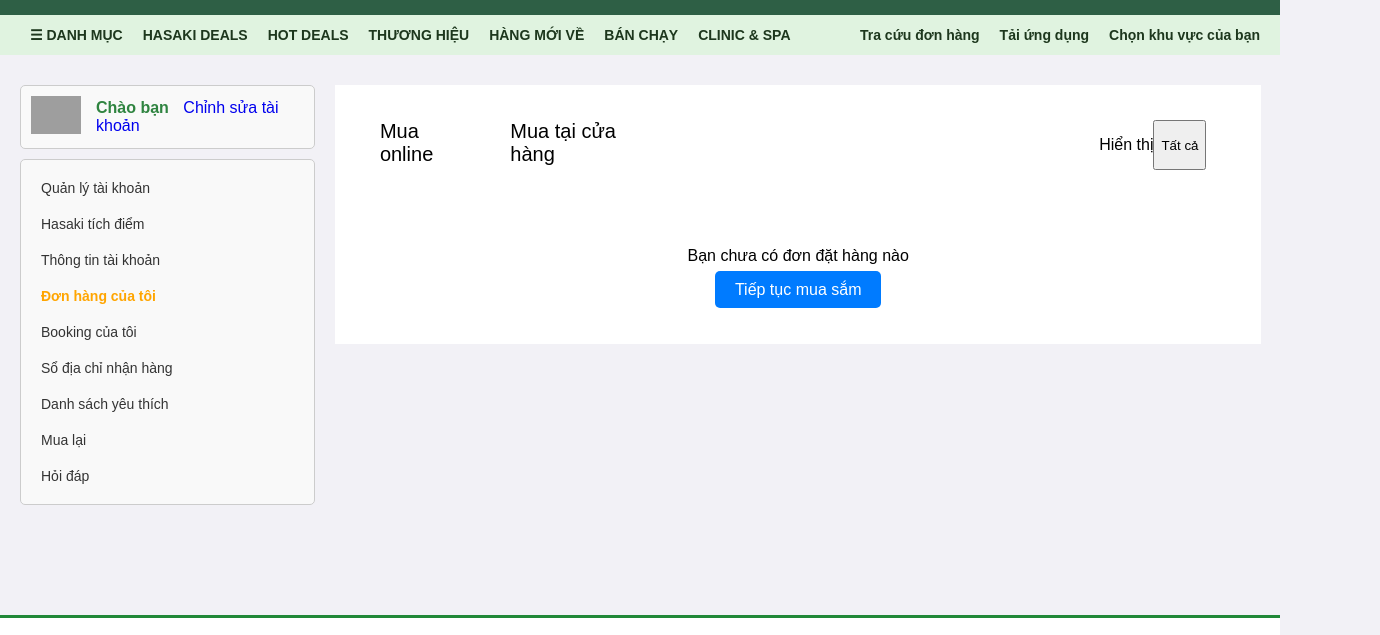
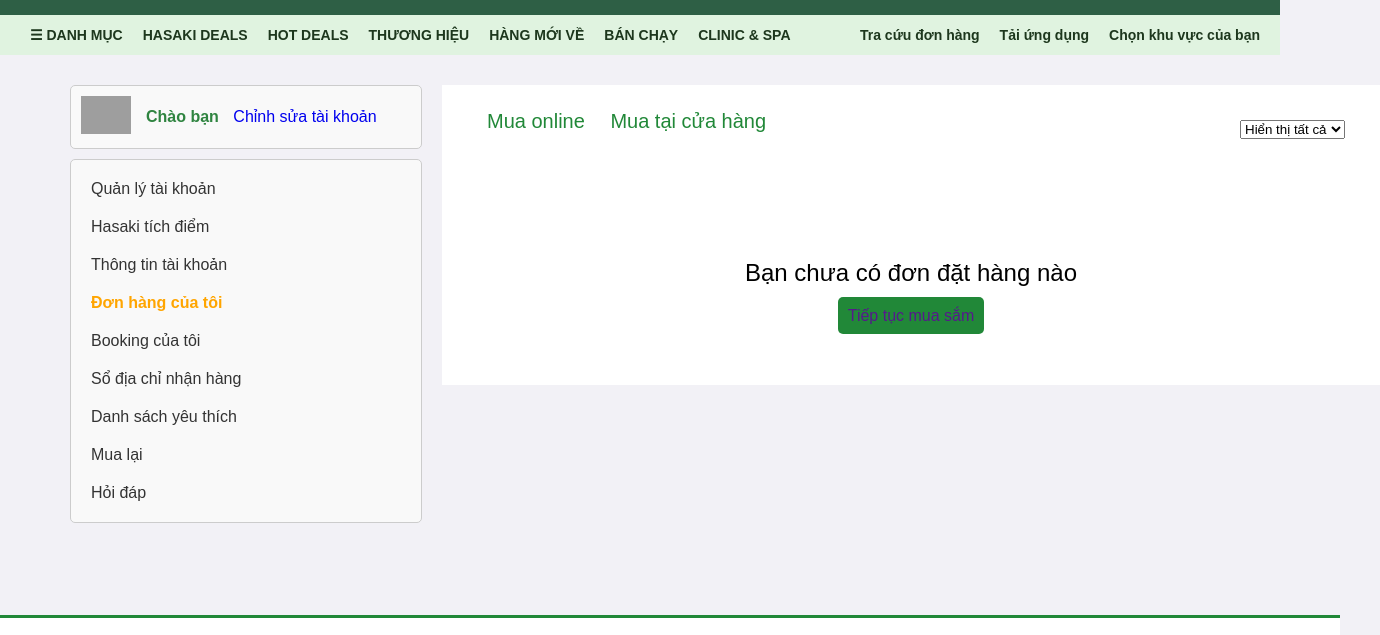
Before and after one commit to thanhthanh123vn/WebBanMyPham, a website: page index/qldonhang.html in a window 1280 px wide. Shown: the part 145-780 px from the top of the page, 1380 px wide, since content can reach past the window. Drawn offline with Linux system fonts and the light colour scheme; grey boxes are pictures that could not be loaded.

Commit message:
update-qltk

```diff
--- a/css/qldonhang.css
+++ b/css/qldonhang.css
@@ -453,7 +453,7 @@ body {
 #session-body {
     height: 500px;
     padding: 20px;
-    width: 100%;
+
 }
 
 .container-body {
@@ -465,10 +465,12 @@ body {
 .body-left {
     float: left;
     width: 30%;
+
 }
 
 .content-left {
     margin-bottom: 20px;
+    margin-left: 50px;
 }
 
 .content-icon {
@@ -520,8 +522,7 @@ a:hover {
     text-decoration: none;
     color: #333;
     padding: 10px;
-    transition: background-color 0.3s;
-    font-size: 14px;
+    font-size: 16px;
 }
 
 .item_menu_profile:hover {
@@ -536,93 +537,67 @@ a:hover {
 .body-right {
     float: right;
     width: 70%;
+
 }
 
 .content-right {
-    padding: 10px 20px 20px 20px;
     background: #fff;
-    margin-bottom: 0;
-    width: 90%;
-    float: left;
+    width: 100%;
     margin: 10px 20px;
+    height: 300px;
 }
 
 .content-box {
 
+    height: 100px;
     padding: 15px;
     border-radius: 5px;
-    display: flex;
+
 }
 .title {
-    width: 60%;
-    display: flex;
-    align-items: center;
-    margin-bottom: 15px;
-
+    float: left;
+    font-size: 20px;
+    margin-bottom: 20px;
+    padding: 10px 20px;
+    justify-content: space-between;
 }
 
 .item_donhang,
 .item_donhang1 {
     text-decoration: none;
-    margin-right: 15px;
     padding: 10px;
-    color: black;
-   font-size: 20px ;
+    color:#218838;
 }
-
-.item_donhang:hover,
-.item_donhang1:hover {
-    color:#218838;
+.menu-day{
+   float: right;
+   padding: 20px;
 
 }
+.menu-day option{
+   font-size: 16px;
+   padding: -10px 10px;
 
-.view {
-    text-align: right;
-    float: right;
-    justify-content:flex-end;
-    margin-top: 10px;
-    margin-left: 20px;
-    margin-right: 20px;
 }
-.abc{
+#content-list{
     display: flex;
     justify-content: center;
-    position: absolute;
-    right: 0;
+    text-align: center;
 }
-#content-list {
-    display: flex;
-    justify-content: center;
-    align-items: center;
-    text-align: center;
-    height: 100%;
+.txt{
+    margin-bottom: 20px;
+    margin-top: 20px;
 }
-.menu {
-    position: relative;
-    margin-left: 15px;
+.txt .txt_18{
+    margin-bottom: 20px;
+    font-size: 24px;
 }
-
-.dropdown-menu {
-    min-width: 100px;
-}
-
-.txt {
-    padding: 25px 0;
-}
-
-.btn_site_3 {
-    background-color: #007bff;
-    color: white;
-    padding: 10px 20px;
+.txt a {
+    background-color: #218838;
+    border: none;
+    padding: 10px;
+    border-radius: 5px;
+    cursor: pointer;
     text-decoration: none;
-    border-radius: 5px;
-    transition: background-color 0.3s;
-
-}
-
-.btn_site_3:hover {
-    background-color: #0056b3;
-    /* Darker background on hover */
 }
 
 #session-footer {
@@ -865,3 +840,8 @@ footer {
     margin-right: 5px;
     margin-left: 10px;
 }
+.container{
+    width: 1340px;
+    margin-left: auto;
+    margin-right: auto;
+}
--- a/index/qldonhang.html
+++ b/index/qldonhang.html
@@ -159,7 +159,7 @@
             </div>
         </header>
         <div id="session-body">
-            <div class="container-body">
+            <div class="container">
                 <div class="body-left">
                     <div class="content-left">
                         <div class="content-icon">
@@ -190,7 +190,7 @@
                         </div>
                     </div>
                 </div>
-                <div class="body-rihgt">
+                <div class="body-right">
                     <div class="content-right">
                         <div class="content-box">
                             <div class="title">
@@ -198,35 +198,24 @@
                                 <a href="/sales/order/history/?type=offline" title="Mua tại cửa hàng"
                                     class="item_donhang1">Mua tại cửa hàng</a>
                             </div>
-                            <div class="view">
-                                <div class="menu">
-                                    <div class="abc">
-                                    <p>Hiển thị</p>
-                                    <button class="btn">Tất cả</button>
-                                    </div>
-                                    <ul class="dropdown-menu" aria-labelledby="dropdownMenu1" style="left: auto;">
-                                        <li class="active"><a href="javascript:;" data-filter_time=""
-                                                class="_order_filler_times">Tất cả</a></li>
-                                        <li class=""><a href="javascript:;" class="_order_filler_times"
-                                                data-filter_time="last_day">Trong 1 ngày</a></li>
-                                        <li class=""><a href="javascript:;" class="_order_filler_times"
-                                                data-filter_time="last_week">Trong 1 tuần</a></li>
-                                        <li class=""><a href="javascript:;" class="_order_filler_times"
-                                                data-filter_time="last_month">Trong 1 tháng</a></li>
-                                        <li class=""><a href="javascript:;" class="_order_filler_times"
-                                                data-filter_time="last_month_three">Trong 3 tháng</a></li>
-                                        <li class=""><a href="javascript:;" class="_order_filler_times"
-                                                data-filter_time="last_month_six">Trong 6 tháng</a></li>
-                                        <li class=""><a href="javascript:;" class="_order_filler_times"
-                                                data-filter_time="last_year">Trong 1 năm</a></li>
-                                    </ul>
-                                </div>
+
+                            <div class="menu-day">
+                                <select id="view" required>
+                                    <option value="">Hiển thị tất cả</option>
+                                    <option value="1day">Trong 1 ngày</option>
+                                    <option value="1tuan">Trong 1 tuần</option>
+                                    <option value="1thang">Trong 1 tháng</option>
+                                    <option value="3thang">Trong 3 tháng</option>
+                                    <option value="6thang">Trong 6 tháng</option>
+                                    <option value="1nam">Trong 1 năm</option>
+
+                                </select>
                             </div>
                         </div>
                         <div id="content-list">
                             <div class="txt">
                                 <p class="txt_18">Bạn chưa có đơn đặt hàng nào</p>
-                                <a href="" class="btn btn_site_3">Tiếp tục mua sắm</a>
+                                <a href="" class="btn">Tiếp tục mua sắm</a>
                             </div>
                         </div>
                     </div>
```
